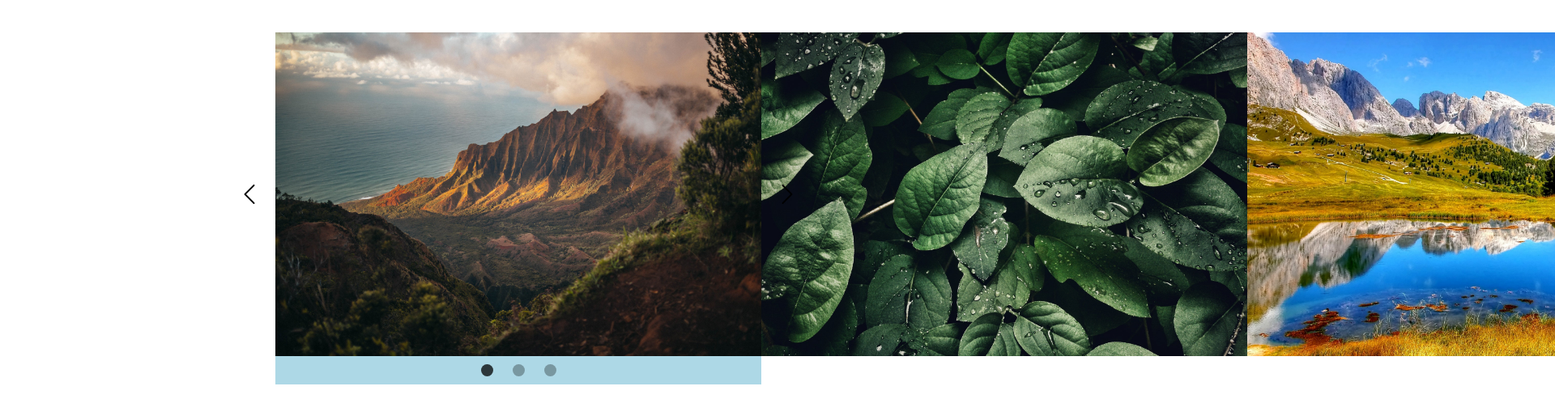
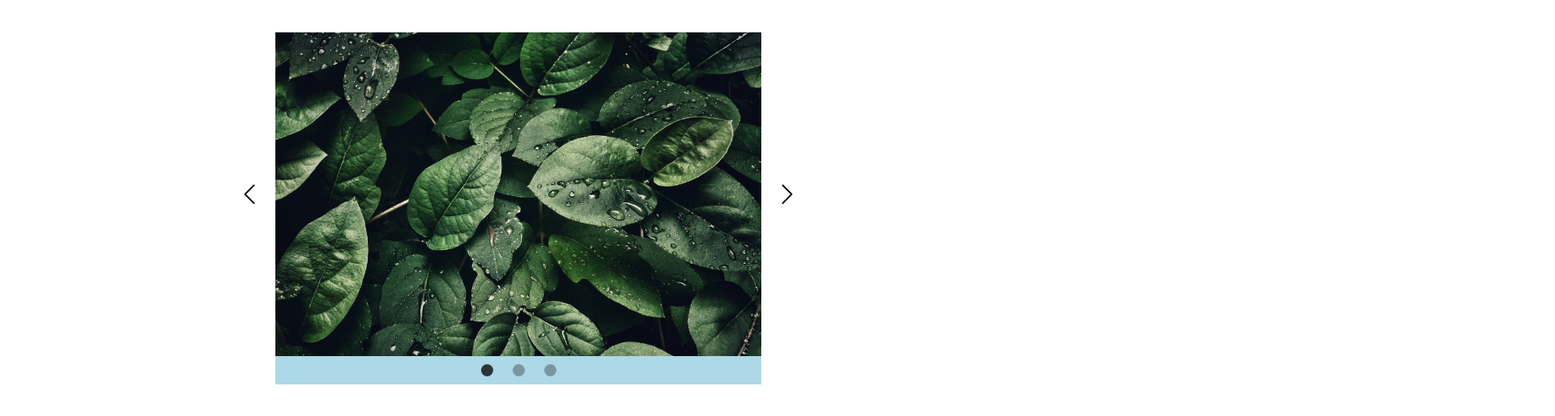
Before and after one commit to Sunrise4/better-image-slider, a plain HTML site: page index.html in a window 1280 px wide. Both pictures are taken after a click on the button 972 px from the left and 240 px from the top of the page. Shown: the top 514 px of the page at 81% size, 1920 px wide, since content can reach past the window. Drawn offline with Linux system fonts and the light colour scheme.

Commit message:
sliding functionality working

```diff
--- a/scripts/index.js
+++ b/scripts/index.js
@@ -18,13 +18,31 @@ function setSlidePosition() {
   });
 }
 
+function moveToSlide(track, currentSlide, targetSlide) {
+  track.style.transform = 'translateX(-' + targetSlide.style.left;
+  +')';
+  currentSlide.classList.remove('carousel_slide--current-slide');
+  targetSlide.classList.add('carousel_slide--current-slide');
+}
+
 //when i click left, move slides to the let
-//when i click right, move slides to the right
-nextButton.addEventListener('click', (e) => {
-  //move the slide right
+prevButton.addEventListener('click', (e) => {
   const currentSlide = track.querySelector(
     '.carousel_slide--current-slide',
   );
-  console.log(currentSlide);
+  const prevSlide = currentSlide.previousElementSibling;
+
+  moveToSlide(track, currentSlide, prevSlide);
+});
+//when i click right, move slides to the right
+nextButton.addEventListener('click', (e) => {
+  const currentSlide = track.querySelector(
+    '.carousel_slide--current-slide',
+  );
+  const nextSlide = currentSlide.nextElementSibling;
+
+  moveToSlide(track, currentSlide, nextSlide);
 });
 //when i click the nav indicators, move the the corresponding slide
+
+//36min on vid
--- a/styles/main.css
+++ b/styles/main.css
@@ -24,14 +24,17 @@
   background-color: green;
   width: 100%;
   height: 100%;
+  overflow: hidden;
 }
 
 .carousel_track {
+  position: relative;
   padding: 0;
   margin: 0;
   list-style: none;
   width: 100%;
   height: 100%;
+  transition: transform 300ms ease-in;
 }
 
 .carousel_slide {
```
